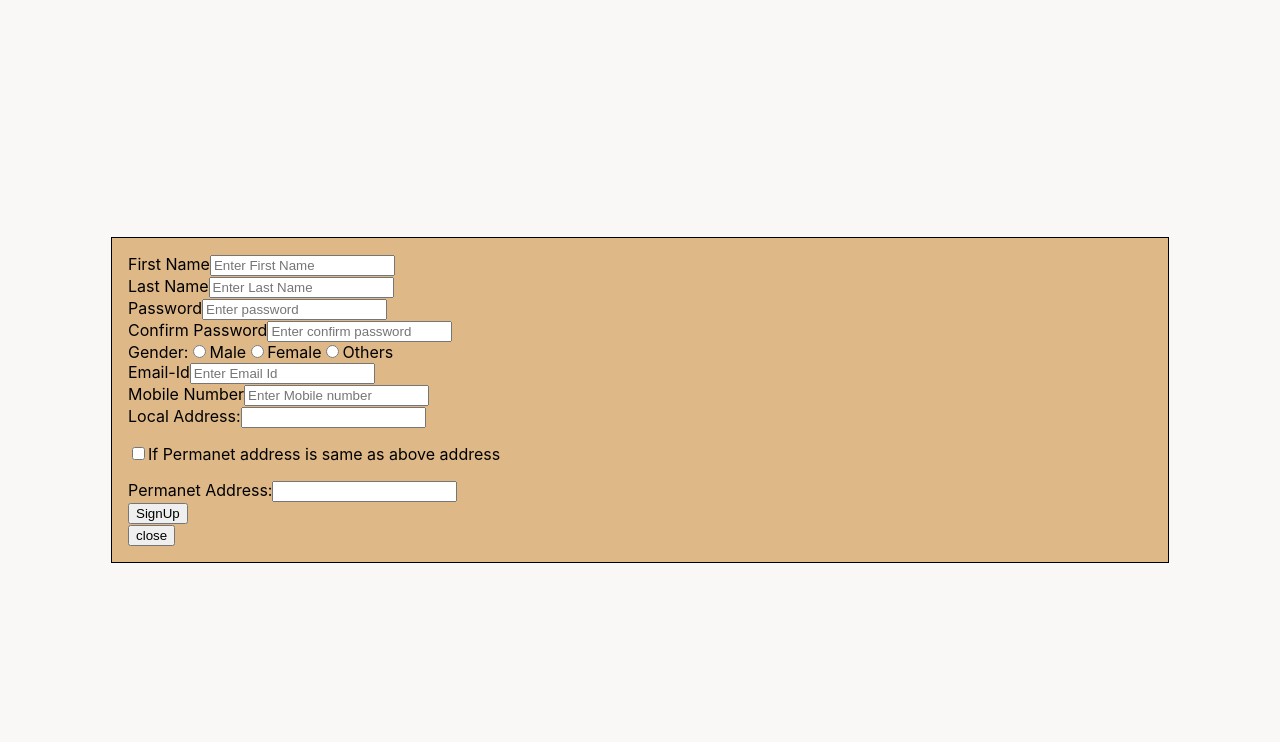
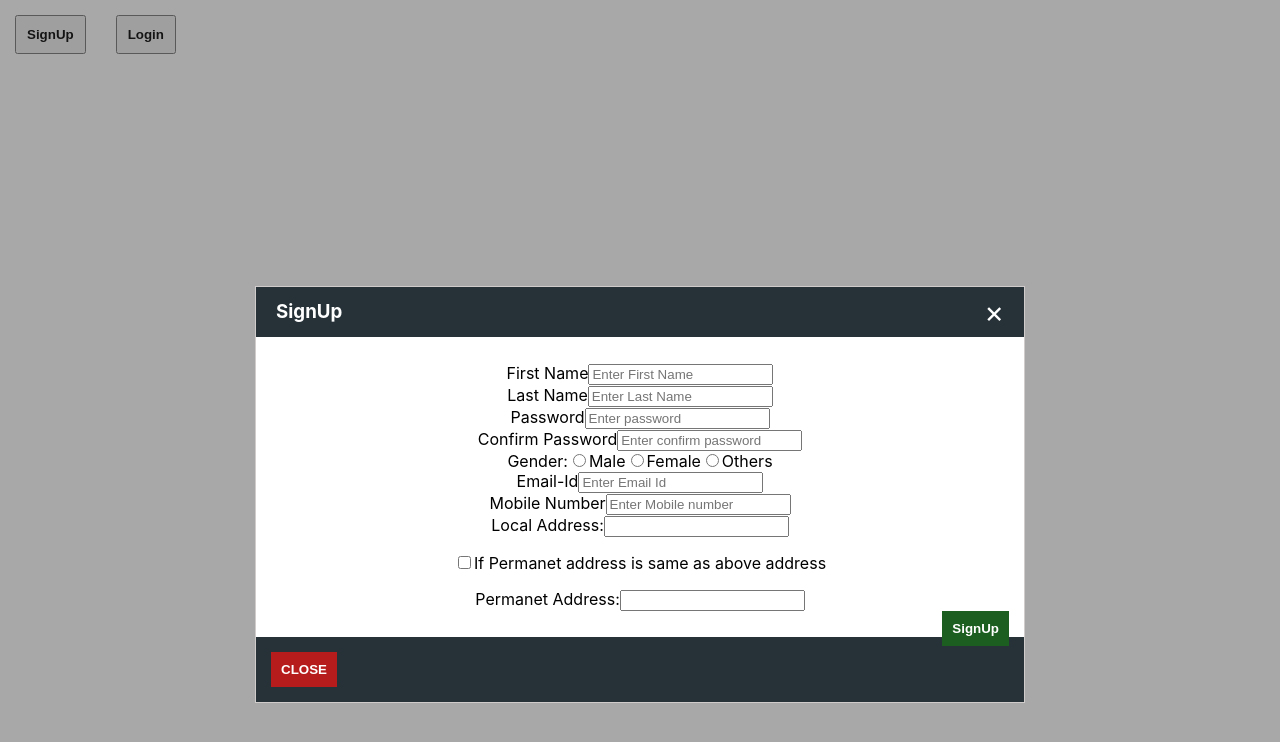
Before and after one commit to pesto-students/remote-exercises-chanchalupadhyay, a React (Create React App) app in the folder react-exercises/modal-react/: page / in a window 1280 px wide. Both pictures are taken after a click on the button "SignUp". Shown: the top 742 px of the page. Built offline with nearby package versions, Linux system fonts and the light colour scheme.

Commit message:
update css part

```diff
--- a/react-exercises/modal-react/src/App.js
+++ b/react-exercises/modal-react/src/App.js
@@ -1,5 +1,5 @@
 import React from "react";
-import "./App.css";
+// import "./App.css";
 import LoginForm from "./component/LoginForm";
 import SignUpForm from "./component/SignUpForm";
 
@@ -18,24 +18,30 @@ class App extends React.Component {
   handleCloseLoginModal = () => {
     this.setState({ statusOfLoginModal: false });
   };
-  handleCloseSignUpModel = () => {
+  handleCloseSignUpModal = () => {
     this.setState({ statusOfSignUpModal: false });
   };
   render() {
     return (
-      <div>
+      <div >
+         { this.state.statusOfSignUpModal ? <div onClick={this. handleCloseSignUpModal} className="back-drop"></div> : null }
+         { this.state. statusOfLoginModal ? <div onClick={this. handleCloseLoginModal} className="back-drop"></div> : null }
+         <button  className="open-modal-btn" onClick={this.handleOpenSignUpModal}>SignUp</button>
+        <button className="open-modal-btn"onClick={this.handleOpenLoginModal}>Login</button>
+
         <LoginForm
           isOpen={this.state.statusOfLoginModal}
           onClose={this.handleCloseLoginModal}
         ></LoginForm>
+
         <SignUpForm
           isOpen={this.state.statusOfSignUpModal}
-          onClose={this.handleCloseSignUpModel}
+          onClose={this.handleCloseSignUpModal}
         ></SignUpForm>
-        <button onClick={this.handleOpenSignUpModal}>SignUp</button>
-        <button onClick={this.handleOpenLoginModal}>Login</button>
+
       </div>
     );
   }
 }
+
 export default App;
--- a/react-exercises/modal-react/src/component/LoginForm.jsx
+++ b/react-exercises/modal-react/src/component/LoginForm.jsx
@@ -26,7 +26,9 @@ export default class LoginForm extends Component {
   handleFormSubmit = (event) => {
     event.preventDefault();
     const { username, password } = this.state;
-    if (username === "sonutj" && password === "password") {
+    const emailId=localStorage.getItem("emailId");
+    const getPassword=localStorage.getItem("password");
+    if (username === emailId && password === getPassword) {
       alert("Login Successfull");
     } else {
       alert("Invalid username or password");
@@ -41,13 +43,23 @@ export default class LoginForm extends Component {
    * @param event {Event} Event A javascript Event Object
    */
   closeModal = (event) => {
-    this.props.onClose();
+    this.setState({
+    firstName:"",
+    lastName:"",
+    password: "",
+    confirmPassword: "",
+    emailId: "",
+    mobileNumber: "",
+    localAddress: "",
+    permanentAddress: "",
+    })
+      this.props.onClose();
   };
 
   render() {
     return (
       <div>
-        <Modal isOpen={this.props.isOpen} handleClose={this.closeModal}>
+        <Modal isOpen={this.props.isOpen} closeModal={this.props.onClose} tittle="Login">
           <form onSubmit={this.handleFormSubmit}>
             <label htmlFor="username">Username:*</label>
             <input
@@ -67,7 +79,7 @@ export default class LoginForm extends Component {
               value={this.state.password}
             />
             <br />
-            <input type="submit" value="Log In" />
+            <input type="submit" className="btn-continue" value="Log In" />
           </form>
         </Modal>
       </div>
--- a/react-exercises/modal-react/src/component/Modal.jsx
+++ b/react-exercises/modal-react/src/component/Modal.jsx
@@ -1,16 +1,34 @@
 import React from "react";
 import "./modal.css";
-function Modal({ handleClose, isOpen, children }) {
-  //   console.log(handleClose, isOpen, children);
+function Modal({ isOpen, children ,closeModal,tittle}) {
+
   const showHideModal = isOpen
     ? "modal-container display-block"
     : "modal-container display-none";
+
+
   return (
-    <div className={showHideModal}>
-      <div className="main-modal">
-        {children}
-        <button onClick={handleClose}>close</button>
-      </div>
+    <div className="modal-container" style={{
+      transform: isOpen ? 'translateY(0vh)' : 'translateY(-100vh)',
+      opacity: isOpen ? '1' : '0'
+  }}>
+
+     <div className="modal-header">
+       <h3>{tittle}</h3>
+     <span className="close-modal-btn" onClick={closeModal}>×</span>
+    </div>
+
+
+                <div className="modal-body">
+                    <p>
+                        {children}
+                    </p>
+                </div>
+
+
+                <div className="modal-footer">
+                    <button className="btn-cancel" onClick={closeModal}>CLOSE</button>
+                </div>
     </div>
   );
 }
--- a/react-exercises/modal-react/src/component/SignUpForm.jsx
+++ b/react-exercises/modal-react/src/component/SignUpForm.jsx
@@ -1,6 +1,7 @@
 import React from "react";
 import "./modal.css";
 import Modal from "./Modal";
+
 
 class SignUpForm extends React.Component {
   state = {
@@ -36,18 +37,28 @@ class SignUpForm extends React.Component {
     localStorage.setItem("emailId", this.state.emailId);
     localStorage.setItem("mobileNumber", this.state.mobileNumber);
     localStorage.setItem("password", this.state.password);
+    this.props.onClose();
+    alert("SignUp successfully")
   };
   closeModal = (event) => {
-    this.props.onClose();
+    this.setState({
+    firstName:"",
+    lastName:"",
+    password: "",
+    confirmPassword: "",
+    emailId: "",
+    mobileNumber: "",
+    localAddress: "",
+    permanentAddress: "",
+    })
+      this.props.onClose();
   };
 
   render() {
-    const showHideModal = this.props.isOpen
-      ? "modal-container display-block"
-      : "modal-container display-none";
+
     return (
       <div>
-        <Modal isOpen={this.props.isOpen} handleClose={this.closeModal}>
+        <Modal isOpen={this.props.isOpen} closeModal={()=>this.closeModal()} tittle="SignUp">
           <form onSubmit={this.handleFormSubmit}>
             <label>First Name</label>
             <input
@@ -74,7 +85,7 @@ class SignUpForm extends React.Component {
             <br />
             <label>Password</label>
             <input
-              type="text"
+              type="password"
               name="password"
               placeholder="Enter password"
               onChange={this.handleInputChange}
@@ -84,7 +95,7 @@ class SignUpForm extends React.Component {
             <br />
             <label>Confirm Password</label>
             <input
-              type="text"
+              type="password"
               name="confirmPassword"
               placeholder="Enter confirm password"
               onChange={this.handleInputChange}
@@ -171,7 +182,7 @@ class SignUpForm extends React.Component {
               disabled={this.state.checkboxState == true ? true : false}
             />
             <br />
-            <input type="submit" value="SignUp" />
+            <input type="submit"  className="btn-continue"value="SignUp" />
           </form>
         </Modal>
       </div>
--- a/react-exercises/modal-react/src/component/modal.css
+++ b/react-exercises/modal-react/src/component/modal.css
@@ -1,26 +1,80 @@
 .modal-container {
+  background: white;
+  border: 1px solid #d0cccc;
+  margin: 2px auto ;
+  width: 60%;
+
+}
+
+.modal-header {
+  background: #263238;
+  height: 40px;
+  line-height: 40px;
+  padding: 5px 20px;
+  text-align: right;
+}
+
+.modal-header h3 {
+  color: white;
+  float: left;
+  margin: 0;
+  padding: 0;
+}
+
+.modal-body {
+  padding: 10px 15px;
+  text-align: center;
+}
+
+.modal-footer {
+  background: #263238;
+  height: 35px;
+  padding: 15px;
+}
+
+.close-modal-btn {
+  color: white;
+  cursor: pointer;
+  float: right;
+  font-size: 30px;
+  margin: 0;
+}
+
+.close-modal-btn:hover {
+  color: black;
+}
+
+.btn-cancel, .btn-continue {
+  background: coral;
+  border: none;
+  color: white;
+  cursor: pointer;
+  font-weight: bold;
+  outline: none;
+  padding: 10px;
+}
+
+.btn-cancel {
+  background-color: #b71c1c;
+  float: left;
+}
+.btn-continue {
+  background-color: #1b5e20;
+  float: right;
+}
+
+
+
+.back-drop {
+  background-color: rgba(48, 49, 48, 0.42);
+  height: 100%;
   position: fixed;
-  top: 0;
-  left: 0;
+  /* transition: all 1.3s; */
   width: 100%;
-  height: 100%;
-  background-color: rgb(250, 248, 246);
 }
-.main-modal {
-  border: 1px solid black;
-  padding: 1em;
 
-  position: fixed;
-  background-color: burlywood;
-  width: 80%;
-  height: auto;
-  top: 50%;
-  left: 50%;
-  transform: translate(-50%, -50%);
+.open-modal-btn {
+  margin: 15px;
+  padding: 10px;
+  font-weight: bold;
 }
-.display-block {
-  display: block;
-}
-.display-none {
-  display: none;
-}
--- a/react-exercises/modal-react/src/index.js
+++ b/react-exercises/modal-react/src/index.js
@@ -8,4 +8,5 @@ ReactDOM.render(
     <App />
   </React.StrictMode>,
   document.getElementById("root")
+
 );
```
